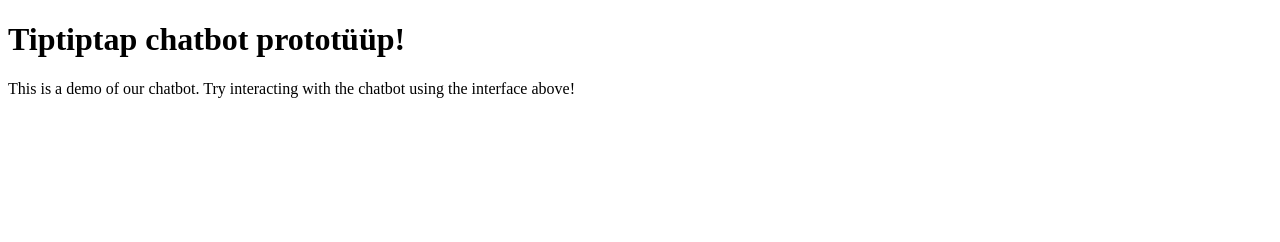
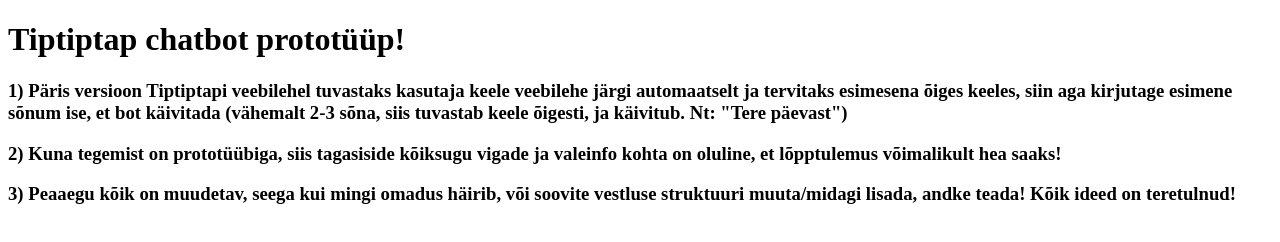
Before and after one commit to SnooDucks12/tiptiptap, a plain HTML site: page index.html in a window 1280 px wide. Drawn offline with Linux system fonts and the light colour scheme.

Commit message:
Update index.html

```diff
--- a/index.html
+++ b/index.html
@@ -8,13 +8,16 @@
 </head>
 <body>
     <header>
-
+        <script src="https://cdn.botpress.cloud/webchat/v1/inject.js"></script>
+        <script src="https://mediafiles.botpress.cloud/3cf791bc-dd87-4ec2-894c-5ead2340c033/webchat/config.js" defer></script>
         <h1>Tiptiptap chatbot prototüüp!</h1>
         <!-- You can also insert chatbot UI elements here if necessary -->
     </header>
     <main>
         <!-- Main content goes here -->
-        <p>This is a demo of our chatbot. Try interacting with the chatbot using the interface above!</p>
+        <h3> 1) Päris versioon Tiptiptapi veebilehel tuvastaks kasutaja keele veebilehe järgi automaatselt ja tervitaks esimesena õiges keeles, siin aga kirjutage esimene sõnum ise, et bot käivitada (vähemalt 2-3 sõna, siis tuvastab keele õigesti, ja käivitub. Nt: "Tere päevast") </h3>
+        <h3> 2) Kuna tegemist on prototüübiga, siis tagasiside kõiksugu vigade ja valeinfo kohta on oluline, et lõpptulemus võimalikult hea saaks! </h3>
+        <h3> 3) Peaaegu kõik on muudetav, seega kui mingi omadus häirib, või soovite vestluse struktuuri muuta/midagi lisada, andke teada! Kõik ideed on teretulnud! </h3>
     </main>
 </body>
 </html>
```
